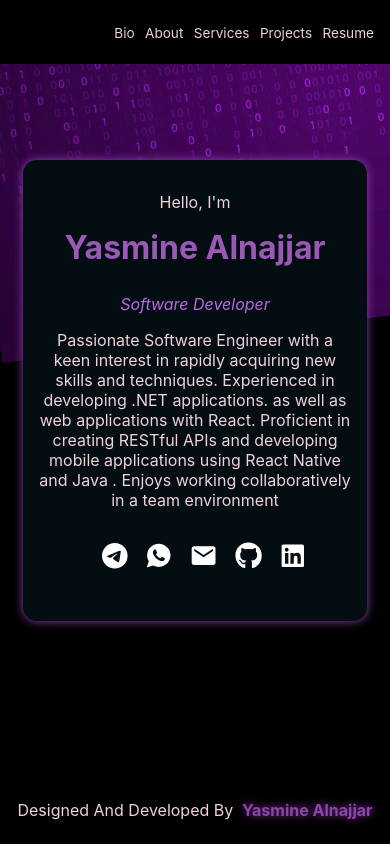
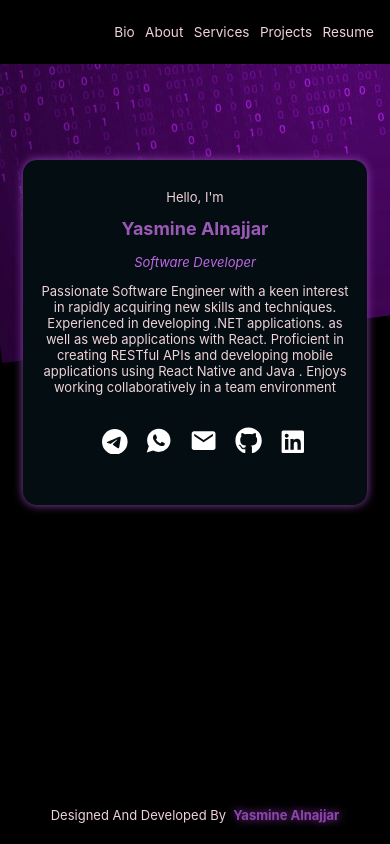
Before and after one commit to yasmineNjr/portfolio-app, a React (Create React App) app: page / in a window 390 px wide. Built offline with nearby package versions, Linux system fonts and the light colour scheme.

Commit message:
more styles

```diff
--- a/src/components/AboutMeComponent.module.css
+++ b/src/components/AboutMeComponent.module.css
@@ -5,6 +5,10 @@
     align-items: center;
     justify-content: center;
     color: #EED3D9;
+    font-size: medium;
+}
+.main h1 {
+    font-size: xx-large;
 }
 .main section {
     max-width: 60rem;
@@ -28,3 +32,18 @@
     50%  {color: #9b59b6;}
     100%  {color: #c56cf0;}
 }
+
+@media screen and (max-width : 500px) {
+    .main {
+        width: 100%;
+        display: flex;
+        flex-direction: column;
+        align-items: center;
+        justify-content: center;
+        color: #EED3D9;
+        font-size: small;
+    }
+    .main h1 {
+        font-size: large;
+    }
+}
--- a/src/components/BioComponent.js
+++ b/src/components/BioComponent.js
@@ -1,4 +1,4 @@
-import { Fragment } from 'react';
+import { Fragment, useState, useEffect } from 'react';
 import classes from './BioComponent.module.css';
 import { FaGithub, FaLinkedin  } from "react-icons/fa";
 import { IoMdMail } from "react-icons/io";
@@ -7,6 +7,26 @@ import { BsTelegram } from "react-icons/bs";
 import Footer from './layouts/Footer';
 
 const BioComponent = () => {
+
+    const [screenSize, setScreenSize] = useState(1113);
+
+    function getCurrentDimension(){
+        if (typeof window !== 'undefined')
+        return {
+            width: window.innerWidth,
+            height: window.innerHeight
+        }
+    }
+    useEffect(() => {
+        const updateDimension = () => {
+            setScreenSize(getCurrentDimension().width);
+        }
+        window.addEventListener('resize', updateDimension);
+
+        return(() => {
+            window.removeEventListener('resize', updateDimension);
+        })
+    }, [screenSize]);
 
     return <Fragment>
             <section className={classes.summary}>
@@ -27,7 +47,7 @@ const BioComponent = () => {
                     <li>
                         <a href='https://telegram.me/rose_an_sy' target='_blank' rel='noreferrer'>
                             <span className={classes.icon}>
-                                <BsTelegram color='white' size='1.6rem'
+                                <BsTelegram color='white' size={screenSize > 500 ? '1.6rem' : '1.4rem'}
                                             onMouseOver={({target})=>{target.style.color="#8e44ad"; }}
                                             onMouseOut={({target})=>{target.style.color="#EED3D9"; }}/>
                             </span>
@@ -36,7 +56,7 @@ const BioComponent = () => {
                     <li>
                         <a href='https://wa.me/+963955502266' target='_blank' rel='noreferrer'>
                             <span className={classes.icon}>
-                                <IoLogoWhatsapp color='white' size='1.7rem'
+                                <IoLogoWhatsapp color='white' size={screenSize > 500 ? '1.7rem' : '1.5rem'}
                                             onMouseOver={({target})=>{target.style.color="#8e44ad"; }}
                                             onMouseOut={({target})=>{target.style.color="#EED3D9"; }}/>
                             </span>
@@ -45,7 +65,7 @@ const BioComponent = () => {
                     <li>
                         <a href='mailto:yasmine.alnajargmail.com' target='_blank' rel='noreferrer'>
                             <span className={classes.icon}>
-                                <IoMdMail   color='white' size='1.7rem'
+                                <IoMdMail   color='white' size={screenSize > 500 ? '1.7rem' : '1.5rem'}
                                             onMouseOver={({target})=>{target.style.color="#8e44ad"; }}
                                             onMouseOut={({target})=>{target.style.color="#EED3D9"; }}/>
                             </span>
@@ -54,7 +74,7 @@ const BioComponent = () => {
                     <li>
                         <a href='https://telegram.me/rose_an_sy' target='_blank' rel='noreferrer'>
                             <span className={classes.icon}>
-                                <FaGithub color='white' size='1.7rem'
+                                <FaGithub color='white' size={screenSize > 500 ? '1.7rem' : '1.5rem'}
                                             onMouseOver={({target})=>{target.style.color="#8e44ad"; }}
                                             onMouseOut={({target})=>{target.style.color="#EED3D9"; }}/>
                             </span>
@@ -63,7 +83,7 @@ const BioComponent = () => {
                     <li>
                         <a href='https://telegram.me/rose_an_sy' target='_blank' rel='noreferrer'>
                             <span className={classes.icon}>
-                                <FaLinkedin color='white' size='1.6rem'
+                                <FaLinkedin color='white' size={screenSize > 500 ? '1.6rem' : '1.4rem'}
                                             onMouseOver={({target})=>{target.style.color="#8e44ad"; }}
                                             onMouseOut={({target})=>{target.style.color="#EED3D9"; }}/>
                             </span>
--- a/src/components/BioComponent.module.css
+++ b/src/components/BioComponent.module.css
@@ -15,10 +15,10 @@
     box-shadow: 0 0 10px #8e44ad;
     /* a55eea */
     animation: summary-appear 1s ease-out forwards;
+    font-size: medium;
   }
-
   .summary h2 {
-    font-size: 2rem;
+    font-size: x-large;
     margin-top: 0;
     color: #9b59b6;
   }
@@ -94,5 +94,11 @@
       border-radius: 14px;
       padding: 1rem;
       box-shadow: 0 0 10px #8e44ad;
+      font-size: small;
+    }
+    .summary h2 {
+      font-size: large;
+      margin-top: 0;
+      color: #9b59b6;
     }
   }
--- a/src/components/ProjectItem.module.css
+++ b/src/components/ProjectItem.module.css
@@ -60,7 +60,7 @@
 }
 .section a {
     color: #EED3D9;
-    font-size: 1rem;
+    font-size: medium;
     text-decoration: none;
   }
   .section a:hover,
@@ -105,7 +105,6 @@
     width: 100%;
     height: 200px;
     padding: 0;
-    /* margin: 0.5rem;  */
     display: flex;
     align-items: center;
     justify-content: center;
@@ -114,11 +113,15 @@
     overflow: hidden;
   }
   .section li {
-    /* box-shadow: 0 2px 8px #8e44ad; */
     border-radius: 14px;
     padding: 0.25rem;
     color: #8e44ad;
     border: 1px solid #8e44ad;
     font-size: x-small;
+  }
+  .section a {
+    color: #EED3D9;
+    font-size: small;
+    text-decoration: none;
+  }
 }
-}
--- a/src/components/ServicesComponent.js
+++ b/src/components/ServicesComponent.js
@@ -15,7 +15,7 @@ const ServicesComponent = () => {
                 My Services
             </h1>
             <section>
-                <ul>
+                <ul  style={{ marginBottom: '1rem'}}>
                     <li className={classes.lileft}>
                         <Card height='90%'>
                             <div className={classes.maindiv}>
@@ -89,9 +89,9 @@ const ServicesComponent = () => {
                     </li>
 
                     {/* Test and debug to ensure the reliability and performance of the applications. */}
-                    <li className={classes.liright}>
+                    <li className={classes.liright} >
                         <Card height='90%'>
-                            <div className={classes.maindiv} style={{ marginBottom: '0.5rem'}}>
+                            <div className={classes.maindiv}>
                                 <div className={classes.titlediv}>
                                     {/* <MdOutlineSocialDistance size='1.5rem' style={{marginRight: '0.5rem'}}/> */}
                                     <img src={CommunicateImage} alt="Client Communication" style={{ width: '8rem', height: '8rem'}}/>
--- a/src/components/ServicesComponent.module.css
+++ b/src/components/ServicesComponent.module.css
@@ -5,6 +5,7 @@
     align-items: center;
     justify-content: center;
     color: #EED3D9;
+    font-size: medium;
 }
 .main section {
     /* max-width: 60rem; */
@@ -44,6 +45,9 @@
     margin: 0;
     padding: 0;
 }
+.main h1 {
+  font-size: xx-large;
+}
 .main h3 {
     color: #8e44ad;
     animation-name: flash;
@@ -79,6 +83,15 @@
   }
 
   @media screen and (max-width : 500px) {
+    .main {
+      width: 100%;
+      display: flex;
+      flex-direction: column;
+      align-items: center;
+      justify-content: center;
+      color: #EED3D9;
+      font-size: small;
+  }
     .lileft {
         animation: service-appear-left 1s ease-in backwards;
         margin: 0.5rem;
@@ -87,7 +100,9 @@
         animation: service-appear-right 1s ease-out forwards;
         margin: 0.5rem;
     }
-
+    .main h1 {
+      font-size: large;
+    }
     @keyframes service-appear-right {
         from {
           opacity: 0;
--- a/src/components/layouts/Footer.module.css
+++ b/src/components/layouts/Footer.module.css
@@ -4,6 +4,7 @@
     left: 0;
     color: #EED3D9;
     width: 100%;
+    font-size: medium;
 }
 
 .innerdiv {
@@ -13,3 +14,14 @@
     justify-content: center;
     align-items: center;
 }
+
+@media screen and (max-width : 500px) {
+    .maindiv {
+        position: fixed;
+        bottom: 0;
+        left: 0;
+        color: #EED3D9;
+        width: 100%;
+        font-size: small;
+    }
+}
--- a/src/components/layouts/MainNavigation.module.css
+++ b/src/components/layouts/MainNavigation.module.css
@@ -11,6 +11,7 @@
     align-items: center;
     /* padding: 0 10%; */
     flex-direction: row;
+    font-size: medium;
   }
   .header nav {
     width: 100%;
@@ -59,6 +60,20 @@
     transform: rotateZ(-7deg) translateY(-4rem) translateX(-1rem);
   }
   @media screen and (max-width : 500px) {
+    .header {
+      position: fixed;
+      top: 0;
+      left: 0;
+      z-index: 10;
+      width: 100%;
+      height: 4rem;
+      background-color: 070F2B;
+      display: flex;
+      justify-content: space-between;
+      align-items: center;
+      flex-direction: row;
+      font-size: small;
+    }
     .header ul {
       gap: 0.25rem;
     }
```
